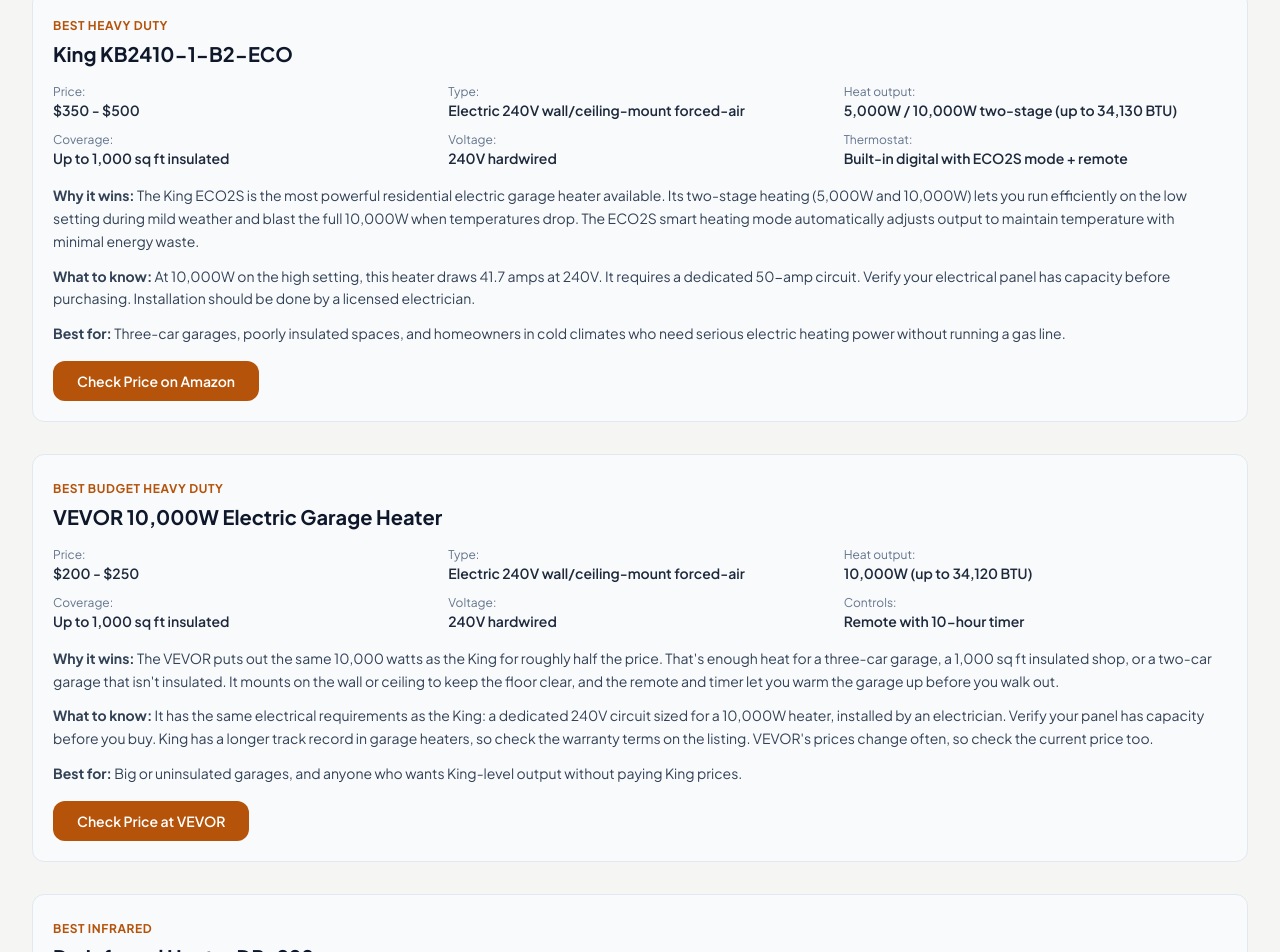
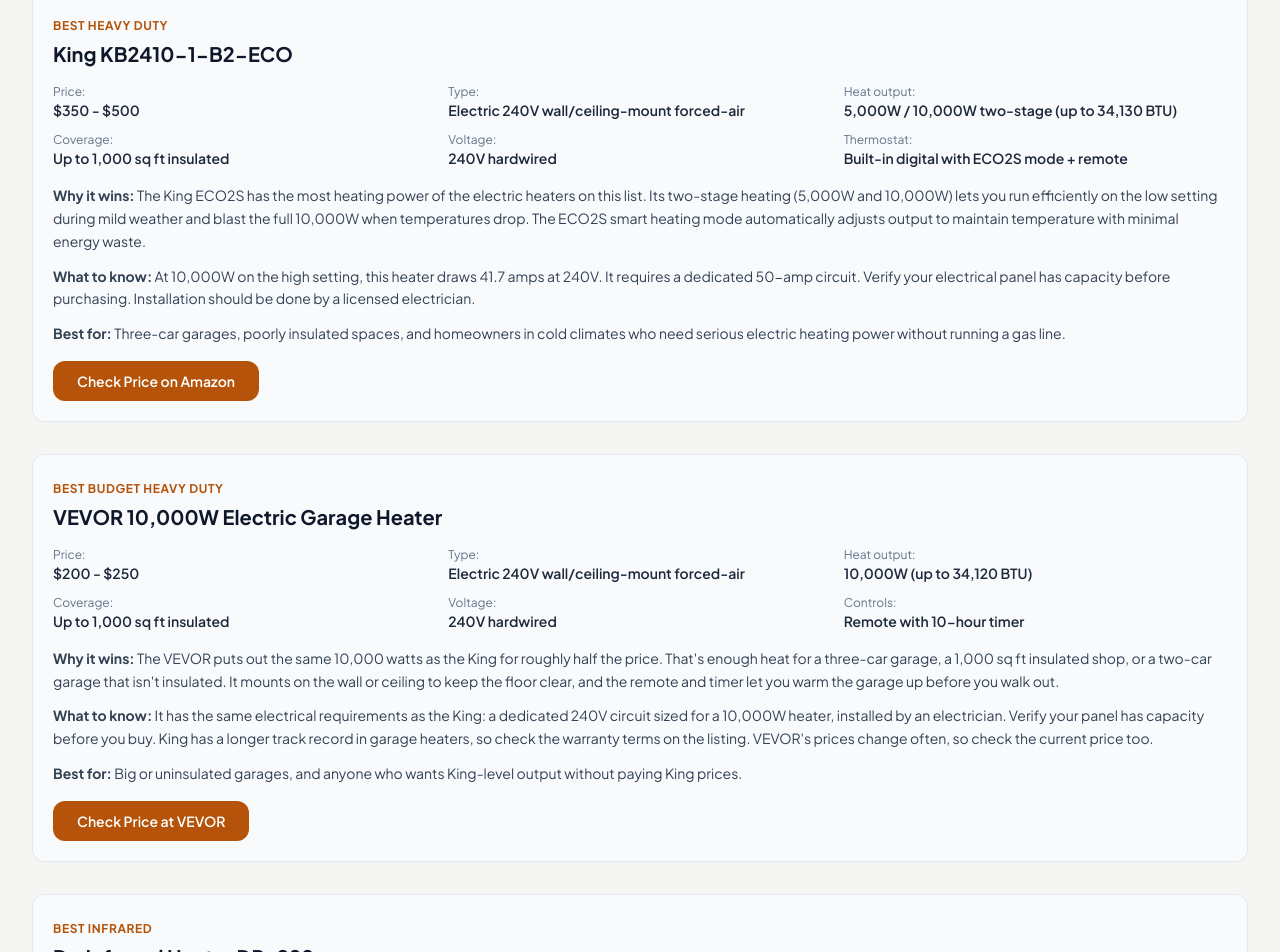
Before and after one commit to thebasementguide2026/thegarage.guide-, a Next.js app: page /reviews/best-garage-heaters in a window 1280 px wide. Shown: the part 1994-2946 px from the top of the page. Built offline with nearby package versions, Linux system fonts and the light colour scheme.

Commit message:
Correct King heater comparison sentence [skip vercel]

```diff
--- a/app/reviews/best-garage-heaters/page.tsx
+++ b/app/reviews/best-garage-heaters/page.tsx
@@ -279,7 +279,7 @@
               <div><p className='text-slate-500 text-xs'>Voltage:</p><p className='text-slate-800 text-sm font-semibold'>240V hardwired</p></div>
               <div><p className='text-slate-500 text-xs'>Thermostat:</p><p className='text-slate-800 text-sm font-semibold'>Built-in digital with ECO2S mode + remote</p></div>
             </div>
-            <p className='text-slate-700 text-sm leading-relaxed mb-3'><strong>Why it wins:</strong> The King ECO2S is the most powerful residential electric garage heater available. Its two-stage heating (5,000W and 10,000W) lets you run efficiently on the low setting during mild weather and blast the full 10,000W when temperatures drop. The ECO2S smart heating mode automatically adjusts output to maintain temperature with minimal energy waste.</p>
+            <p className='text-slate-700 text-sm leading-relaxed mb-3'><strong>Why it wins:</strong> The King ECO2S has the most heating power of the electric heaters on this list. Its two-stage heating (5,000W and 10,000W) lets you run efficiently on the low setting during mild weather and blast the full 10,000W when temperatures drop. The ECO2S smart heating mode automatically adjusts output to maintain temperature with minimal energy waste.</p>
             <p className='text-slate-700 text-sm leading-relaxed mb-3'><strong>What to know:</strong> At 10,000W on the high setting, this heater draws 41.7 amps at 240V. It requires a dedicated 50-amp circuit. Verify your electrical panel has capacity before purchasing. Installation should be done by a licensed electrician.</p>
             <p className='text-slate-700 text-sm leading-relaxed mb-4'><strong>Best for:</strong> Three-car garages, poorly insulated spaces, and homeowners in cold climates who need serious electric heating power without running a gas line.</p>
             <a href='https://link.amazon/B0ie6rmg1' target='_blank' rel='noopener noreferrer' className='inline-block bg-amber-700 hover:bg-amber-800 text-white font-semibold text-sm py-2.5 px-6 rounded-lg transition-colors'>Check Price on Amazon</a>
```
